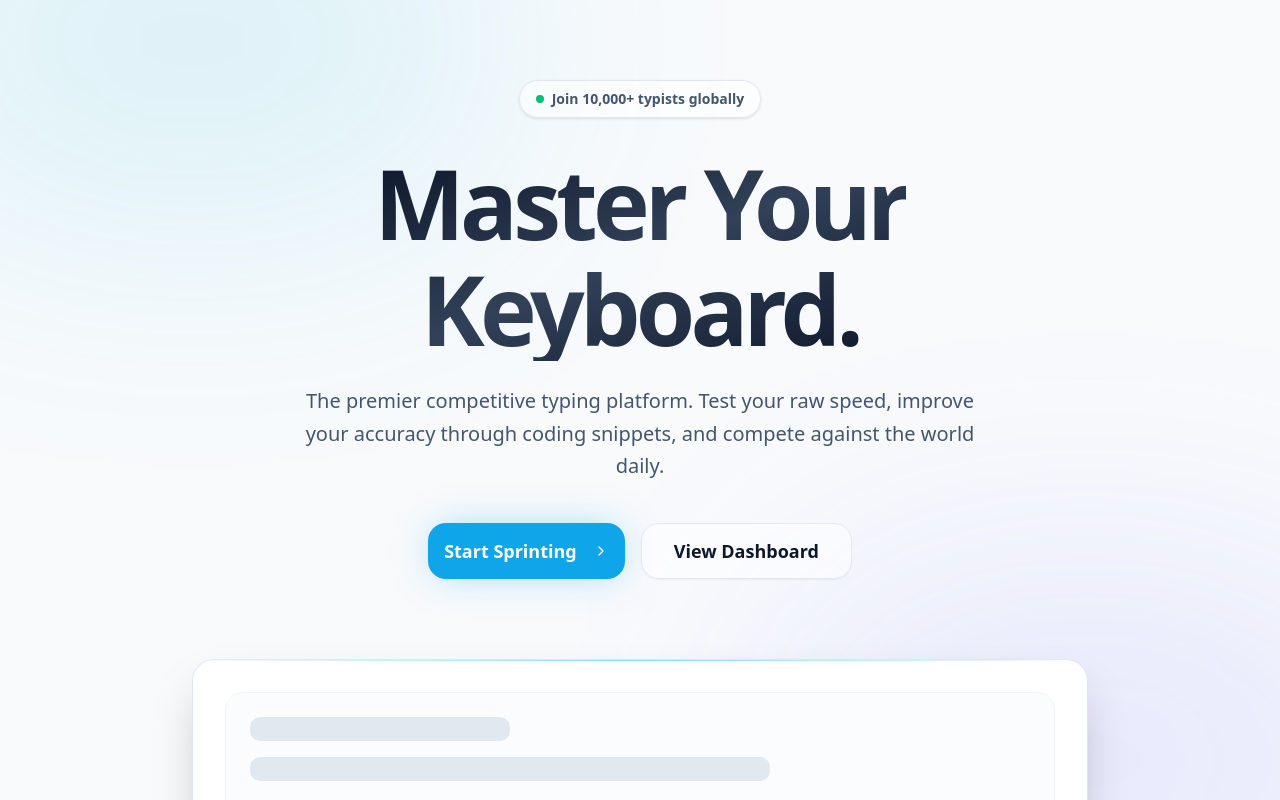
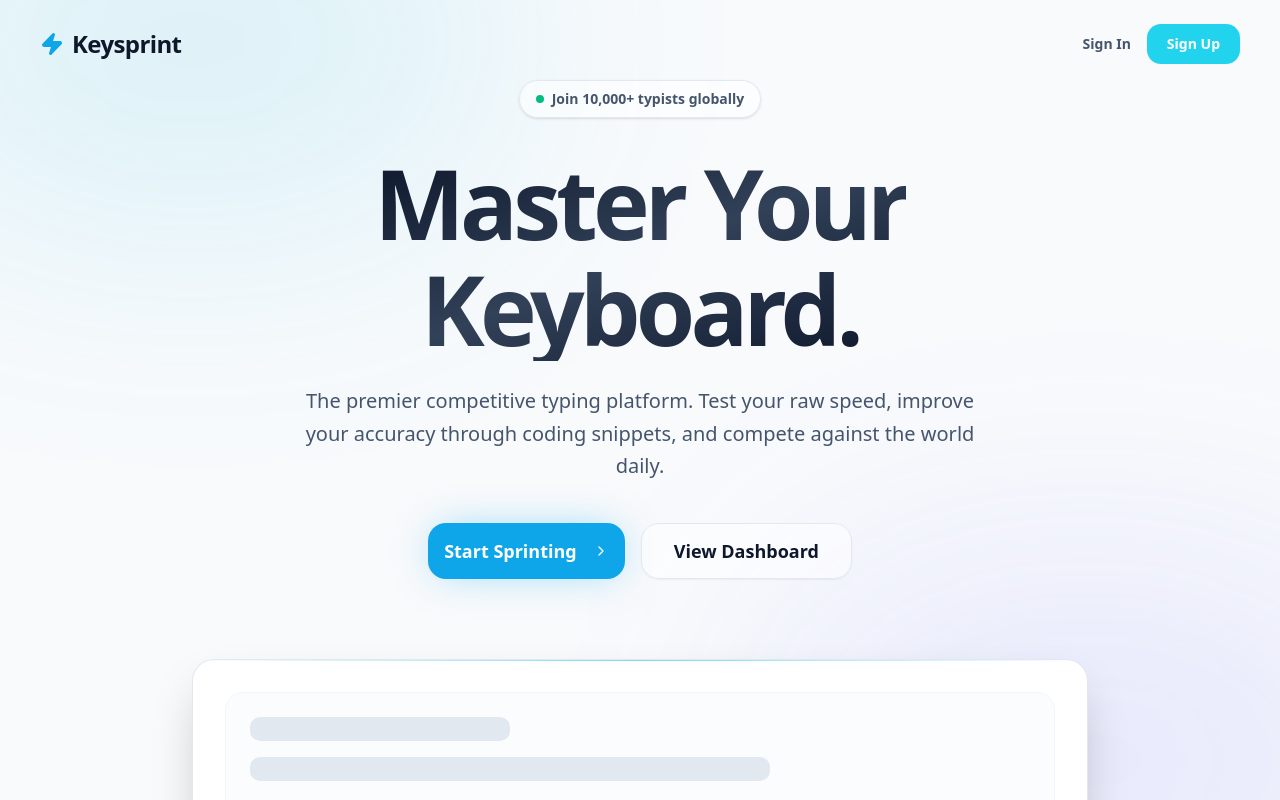
Before and after one commit to sooriyan/keysprintRevamp, a Next.js app: page / in a window 1280 px wide. Shown: the top 800 px of the page. Built offline with nearby package versions, Linux system fonts and the light colour scheme.

Commit message:
feat: add initial landing page with hero section, statistics, and challenge features.

```diff
--- a/src/app/page.tsx
+++ b/src/app/page.tsx
@@ -5,6 +5,7 @@ import Link from "next/link";
 import { motion, useScroll, useTransform } from "framer-motion";
 import { ChevronRight, Keyboard, Zap, Trophy, Activity, Type, AlignLeft, Code2, CalendarDays, MousePointer2 } from "lucide-react";
 import { Button } from "@/components/ui/button";
+import { Logo } from "@/components/ui/logo";
 
 export default function LandingPage() {
   const containerRef = useRef<HTMLDivElement>(null);
@@ -65,6 +66,18 @@ export default function LandingPage() {
         <div className="absolute top-[-20%] left-[-10%] w-[50%] h-[50%] rounded-full bg-cyan-500/10 blur-[120px]" />
         <div className="absolute bottom-[-20%] right-[-10%] w-[50%] h-[50%] rounded-full bg-indigo-500/10 blur-[120px]" />
       </div>
+
+      {/* Simple Header for Logo */}
+      <header className="absolute top-0 left-0 w-full p-6 sm:px-10 z-50 flex items-center justify-between">
+        <Link href="/">
+          <Logo className="text-slate-900 dark:text-white" textClassName="text-slate-900 dark:text-white" />
+        </Link>
+        <div className="flex gap-4">
+          {/* Adding sign in/up links here as convenience */}
+          <Link href="/login" className="hidden sm:inline-flex text-sm font-semibold text-slate-600 dark:text-slate-300 hover:text-slate-900 dark:hover:text-white transition-colors items-center">Sign In</Link>
+          <Link href="/signup" className="text-sm font-semibold bg-[#22d3ee] hover:bg-[#06b6d4] text-white px-5 py-2.5 rounded-xl transition-colors">Sign Up</Link>
+        </div>
+      </header>
 
       {/* HERO SECTION */}
       <section className="relative w-full min-h-[90vh] flex flex-col items-center justify-center pt-20 px-4 sm:px-6 z-10">
```
